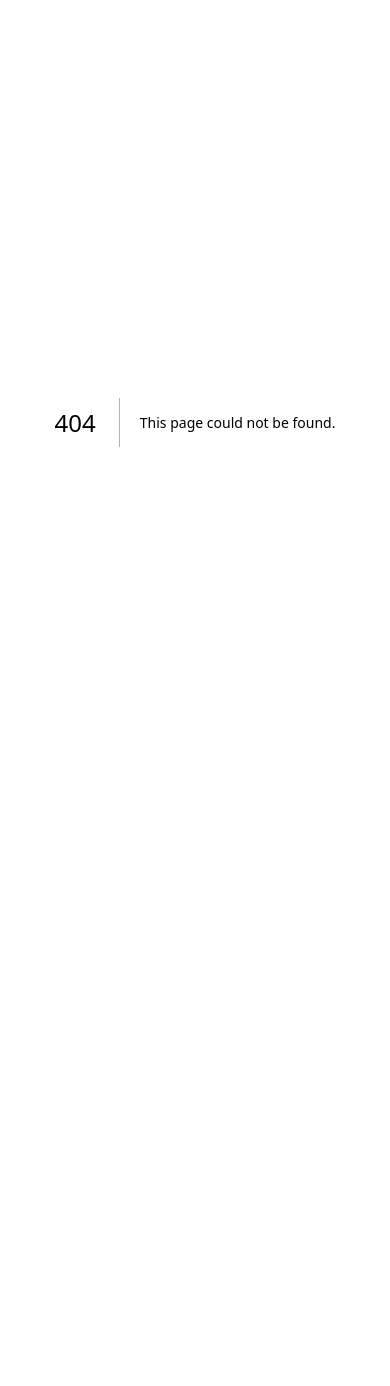
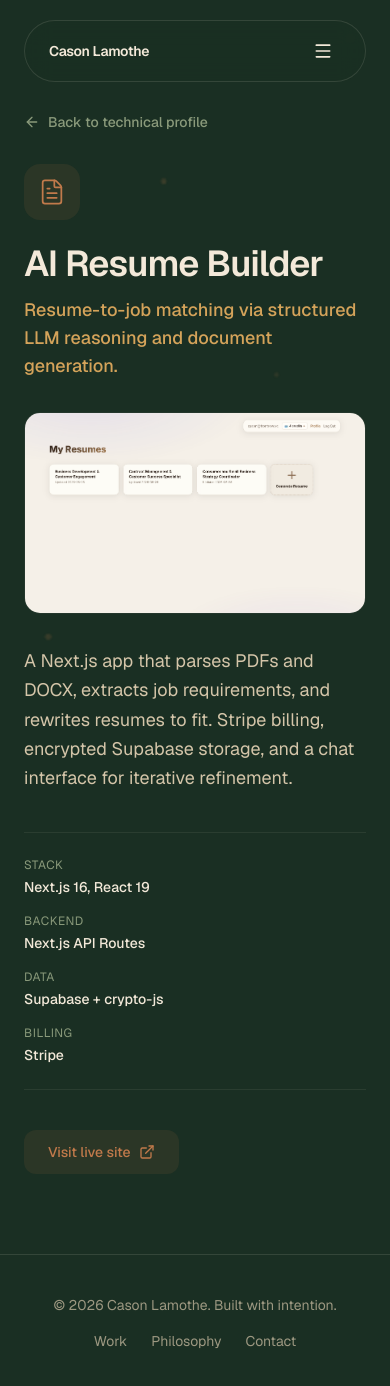
Before and after one commit to CasonL/CasonsPortfolio, a Next.js app: page /technical/projects/ai-resume-builder in a window 390 px wide. Before the commit this address had no page. Shown: the top 1386 px of the page. Before the commit the page ends 844 px from the top, so only its background shows below. Built offline with nearby package versions, Linux system fonts and the light colour scheme.

Commit message:
Optimize mobile layout: shorten hero text, make project cards link to detail pages

```diff
--- /dev/null
+++ b/app/technical/data/projects.ts
@@ -0,0 +1,38 @@
+import { Mic2, FileText } from "lucide-react";
+
+export const projects = [
+  {
+    slug: "pitchiq",
+    title: "PitchIQ",
+    tagline: "Diagnoses exactly where a rep is losing deals. Realistic AI roleplay is the instrument, not the product.",
+    description:
+      "A multi-agent voice system where separate models handle the live buyer persona, the coach, scenario generation, and post-call feedback. The call generates the signal; the feedback engine turns that signal into a specific, actionable diagnosis. Built with Python/Flask, orchestrated on Render, and proxied through Netlify serverless functions.",
+    link: "https://PitchIQ.ca",
+    icon: Mic2,
+    image: "/pitchiq-screenshot.png",
+    stats: [
+      { label: "Stack", value: "Python, Flask, Postgres" },
+      { label: "Voice", value: "Deepgram + Cartesia" },
+      { label: "LLMs", value: "GPT-4o + Claude" },
+      { label: "Cost", value: "~¢5 per coached call" },
+    ],
+  },
+  {
+    slug: "ai-resume-builder",
+    title: "AI Resume Builder",
+    tagline: "Resume-to-job matching via structured LLM reasoning and document generation.",
+    description:
+      "A Next.js app that parses PDFs and DOCX, extracts job requirements, and rewrites resumes to fit. Stripe billing, encrypted Supabase storage, and a chat interface for iterative refinement.",
+    link: "https://resume-builder-six-kohl.vercel.app/",
+    icon: FileText,
+    image: "/resume-screenshot.png",
+    stats: [
+      { label: "Stack", value: "Next.js 16, React 19" },
+      { label: "Backend", value: "Next.js API Routes" },
+      { label: "Data", value: "Supabase + crypto-js" },
+      { label: "Billing", value: "Stripe" },
+    ],
+  },
+] as const;
+
+export type Project = (typeof projects)[number];
--- /dev/null
+++ b/app/technical/projects/[slug]/page.tsx
@@ -0,0 +1,95 @@
+import { AnimatedBackground } from "../../../components/AnimatedBackground";
+import { Footer } from "../../../components/Footer";
+import { TechnicalNavigation } from "../../../components/TechnicalNavigation";
+import { ExternalLink, ArrowLeft } from "lucide-react";
+import { projects } from "../../data/projects";
+import { notFound } from "next/navigation";
+import type { Metadata } from "next";
+import Link from "next/link";
+
+export function generateStaticParams() {
+  return projects.map((p) => ({ slug: p.slug }));
+}
+
+export function generateMetadata({ params }: { params: Promise<{ slug: string }> }): Promise<Metadata> {
+  return params.then(({ slug }) => {
+    const project = projects.find((p) => p.slug === slug);
+    if (!project) return { title: "Project not found" };
+    return {
+      title: `${project.title} | Cason Lamothe`,
+      description: project.tagline,
+    };
+  });
+}
+
+export default async function ProjectPage({ params }: { params: Promise<{ slug: string }> }) {
+  const { slug } = await params;
+  const project = projects.find((p) => p.slug === slug);
+  if (!project) notFound();
+  const Icon = project.icon;
+
+  return (
+    <>
+      <AnimatedBackground paused={false} />
+      <TechnicalNavigation />
+      <main className="relative z-10 flex-1 px-6 pt-28 pb-20 md:px-12 md:pt-40">
+        <div className="mx-auto max-w-3xl">
+          <Link
+            href="/technical"
+            className="mb-8 inline-flex items-center gap-2 text-sm font-medium text-sage-500 transition-colors hover:text-cream-100"
+          >
+            <ArrowLeft size={16} /> Back to technical profile
+          </Link>
+
+          <div className="mb-6 flex h-14 w-14 items-center justify-center rounded-2xl bg-terracotta-500/10 text-terracotta-500">
+            <Icon size={28} strokeWidth={1.5} />
+          </div>
+
+          <h1 className="mb-3 text-4xl font-semibold tracking-tight text-cream-100 md:text-5xl">
+            {project.title}
+          </h1>
+          <p className="mb-8 text-lg font-medium text-amber-400">
+            {project.tagline}
+          </p>
+
+          {project.image && (
+            <div className="relative mb-8 overflow-hidden rounded-2xl border border-border/40">
+              <img
+                src={project.image}
+                alt={`${project.title} screenshot`}
+                className="w-full object-cover"
+              />
+            </div>
+          )}
+
+          <p className="mb-10 text-lg leading-relaxed text-cream-300">
+            {project.description}
+          </p>
+
+          <div className="mb-10 grid grid-cols-1 gap-4 border-y border-border/60 py-6 sm:grid-cols-2">
+            {project.stats.map((stat) => (
+              <div key={stat.label}>
+                <p className="mb-1 text-xs uppercase tracking-wider text-sage-500">
+                  {stat.label}
+                </p>
+                <p className="text-sm font-medium text-cream-100">
+                  {stat.value}
+                </p>
+              </div>
+            ))}
+          </div>
+
+          <a
+            href={project.link}
+            target="_blank"
+            rel="noopener noreferrer"
+            className="inline-flex items-center gap-2 rounded-xl bg-terracotta-500/10 px-6 py-3 text-sm font-medium text-terracotta-500 transition-colors hover:bg-terracotta-500/20 hover:text-amber-400"
+          >
+            Visit live site <ExternalLink size={16} />
+          </a>
+        </div>
+      </main>
+      <Footer />
+    </>
+  );
+}
--- a/app/technical/sections/TechHero.tsx
+++ b/app/technical/sections/TechHero.tsx
@@ -39,7 +39,10 @@ export function TechHero() {
             </h1>
             <p className="text-center text-base leading-relaxed text-cream-300">
               I built a voice-to-voice AI sales trainer solo — sub-¢5 per call, six models orchestrated in parallel,
-              live in production. I care about the layer most people skip: state management, model routing, and latency.
+              live in production.{" "}
+              <span className="hidden md:inline">
+                I care about the layer most people skip: state management, model routing, and latency.
+              </span>
             </p>
           </div>
 
--- a/app/technical/sections/TechProjects.tsx
+++ b/app/technical/sections/TechProjects.tsx
@@ -1,40 +1,8 @@
 "use client";
 
 import { motion } from "framer-motion";
-import { Mic2, FileText, ExternalLink } from "lucide-react";
-
-const projects = [
-  {
-    title: "PitchIQ",
-    tagline: "Diagnoses exactly where a rep is losing deals. Realistic AI roleplay is the instrument, not the product.",
-    description:
-      "A multi-agent voice system where separate models handle the live buyer persona, the coach, scenario generation, and post-call feedback. The call generates the signal; the feedback engine turns that signal into a specific, actionable diagnosis. Built with Python/Flask, orchestrated on Render, and proxied through Netlify serverless functions.",
-    link: "https://PitchIQ.ca",
-    icon: Mic2,
-    image: "/pitchiq-screenshot.png",
-    stats: [
-      { label: "Stack", value: "Python, Flask, Postgres" },
-      { label: "Voice", value: "Deepgram + Cartesia" },
-      { label: "LLMs", value: "GPT-4o + Claude" },
-      { label: "Cost", value: "~¢5 per coached call" },
-    ],
-  },
-  {
-    title: "AI Resume Builder",
-    tagline: "Resume-to-job matching via structured LLM reasoning and document generation.",
-    description:
-      "A Next.js app that parses PDFs and DOCX, extracts job requirements, and rewrites resumes to fit. Stripe billing, encrypted Supabase storage, and a chat interface for iterative refinement.",
-    link: "https://resume-builder-six-kohl.vercel.app/",
-    icon: FileText,
-    image: "/resume-screenshot.png",
-    stats: [
-      { label: "Stack", value: "Next.js 16, React 19" },
-      { label: "Backend", value: "Next.js API Routes" },
-      { label: "Data", value: "Supabase + crypto-js" },
-      { label: "Billing", value: "Stripe" },
-    ],
-  },
-];
+import Link from "next/link";
+import { projects } from "../data/projects";
 
 const containerVariants = {
   hidden: { opacity: 0 },
@@ -79,6 +47,9 @@ export function TechProjects() {
               <motion.div
                 key={project.title}
                 variants={itemVariants}
+              >
+                <Link
+                  href={`/technical/projects/${project.slug}`}
                   className="group relative flex flex-col overflow-hidden rounded-3xl border border-border/40 bg-forest-900/80 p-6 backdrop-blur-sm transition-all hover:border-terracotta-500/40 md:p-8"
                 >
                   {project.image && (
@@ -97,34 +68,10 @@ export function TechProjects() {
                   <h3 className="relative z-10 mb-3 text-2xl font-semibold text-cream-100 md:text-3xl">
                     {project.title}
                   </h3>
-                <p className="relative z-10 mb-4 text-lg font-medium text-amber-400">
+                  <p className="relative z-10 text-lg font-medium text-amber-400">
                     {project.tagline}
                   </p>
-                <p className="relative z-10 mb-8 leading-relaxed text-cream-300">
-                  {project.description}
-                </p>
-
-                <div className="relative z-10 mb-8 grid grid-cols-1 gap-4 border-y border-border/60 py-6 sm:grid-cols-2">
-                  {project.stats.map((stat) => (
-                    <div key={stat.label}>
-                      <p className="mb-1 text-xs uppercase tracking-wider text-sage-500">
-                        {stat.label}
-                      </p>
-                      <p className="text-sm font-medium text-cream-100">
-                        {stat.value}
-                      </p>
-                    </div>
-                  ))}
-                </div>
-
-                <a
-                  href={project.link}
-                  target="_blank"
-                  rel="noopener noreferrer"
-                  className="relative z-10 mt-auto inline-flex items-center gap-2 text-sm font-medium text-terracotta-500 transition-colors hover:text-amber-400"
-                >
-                  Visit live site <ExternalLink size={16} />
-                </a>
+                </Link>
               </motion.div>
             );
           })}
```
Also changed, not shown: pitchiq_per_turn_ground_truth.png (added). Lines whose indentation alone changed are shown as unchanged.
